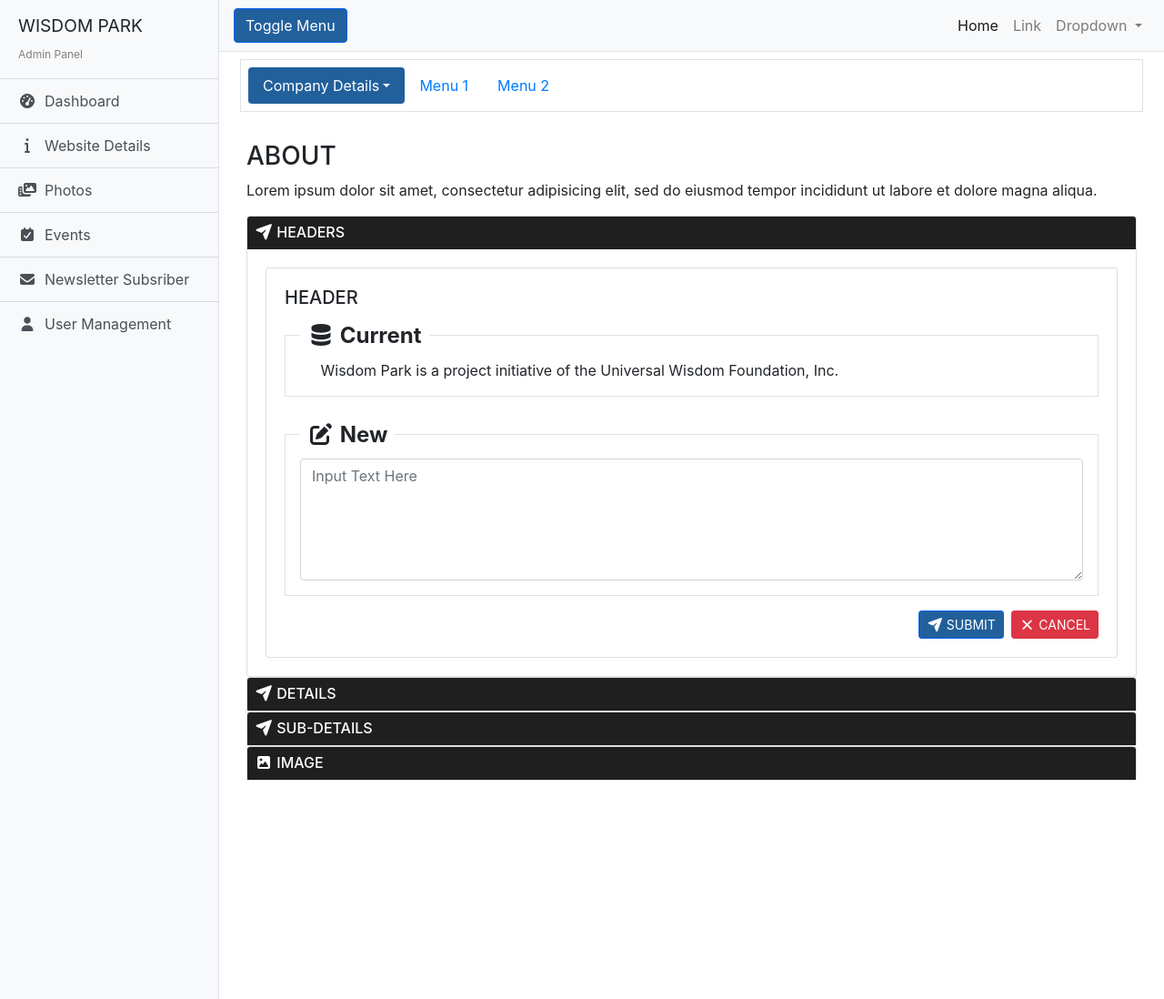
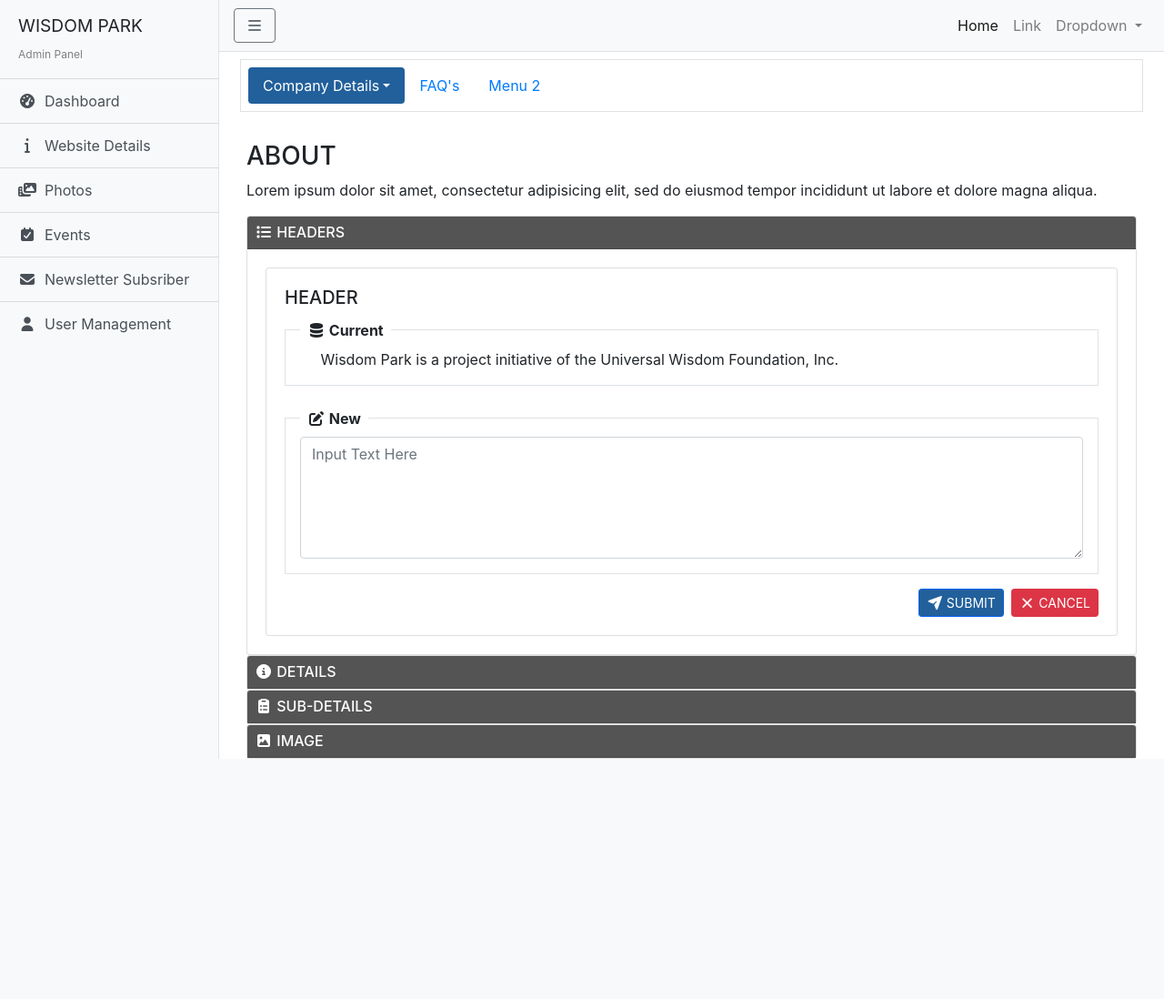
Before and after one commit to jeffersongernale/wisdomparkph, a CodeIgniter app: page /database/index.php/page/admin_home in a window 1280 px wide. Shown: the top 1098 px of the page at 91% size. After the commit the page ends 834 px from the top, so only its background shows below. Run offline with CodeIgniter, Linux system fonts and the light colour scheme; some libraries are stand-ins or nearby versions.

Commit message:
[COMPANY DETAILS] - Update: UI

```diff
--- a/application/views/admin/admin_home.php
+++ b/application/views/admin/admin_home.php
@@ -10,7 +10,7 @@
     </div>
     </li>
     <li class="nav-item">
-      <a class="nav-link" data-toggle="pill" href="#menu1">Menu 1</a>
+      <a class="nav-link" data-toggle="pill" href="#menu1">FAQ's</a>
     </li>
     <li class="nav-item">
       <a class="nav-link" data-toggle="pill" href="#menu2">Menu 2</a>
@@ -20,12 +20,13 @@
   <!-- Tab panes -->
   <div class="tab-content">
 
-    <?php include 'company_details/about.php' ?>
+    <?php include 'company_details/about.php'; ?>
 
-    <?php include 'company_details/mission.php' ?>
+    <?php include 'company_details/mission.php'; ?>
 
-    <?php include 'company_details/vision.php' ?>
-    <?php include 'company_details/goal.php' ?>
+    <?php include 'company_details/vision.php'; ?>
+
+    <?php include 'company_details/goal.php'; ?>
 
     <div id="menu1" class="container tab-pane fade"><br>
       <h3>Menu 1</h3>
--- a/application/views/admin/company_details/about.php
+++ b/application/views/admin/company_details/about.php
@@ -1,4 +1,4 @@
-<div id="about" class="container-fluid tab-pane active"><br>
+<div id="about" class="container tab-pane active"><br>
     <h3>ABOUT</h3>
     <p>Lorem ipsum dolor sit amet, consectetur adipisicing elit, sed do eiusmod tempor incididunt ut labore et dolore magna aliqua.</p>
 
@@ -9,7 +9,7 @@
         <div class="card">
             <div class="card-header p-1 accordion_header" id="accordion_header" data-toggle="collapse" data-target="#collapse_header" aria-expanded="true" aria-controls="collapseOne">
                 <h6 class="mb-0 p-1">
-                    <i class="fa fa-paper-plane"></i>&nbsp;HEADERS
+                    <i class="fa fa-list"></i>&nbsp;HEADERS
                 </h6>
             </div>
             <div id="collapse_header" class="collapse show" aria-labelledby="headingOne" data-parent="#accordion">
@@ -41,12 +41,12 @@
         <div class="card">
             <div class="card-header p-1  accordion_header" id="headingTwo" data-toggle="collapse" data-target="#collapse_details" aria-expanded="false" aria-controls="collapseTwo">
                 <h6 class="mb-0  p-1">
-                <i class="fa fa-paper-plane"></i>&nbsp;DETAILS
+                    <i class="fa fa-info-circle"></i>&nbsp;DETAILS
                 </h6>
             </div>
             <div id="collapse_details" class="collapse" aria-labelledby="headingTwo" data-parent="#accordion">
                 <div class="card-body">
-                <div class="card">
+                    <div class="card">
                         <!-- <img src="..." class="card-img-top" alt="..."> -->
                         <div class="card-body">
                             <h5 class="card-title">DETAILS</h5>
@@ -71,14 +71,14 @@
         </div>
 
         <div class="card">
-            <div class="card-header p-1  accordion_header" id="headingThree"  data-toggle="collapse" data-target="#collapse_subdetails" aria-expanded="false" aria-controls="collapseThree">
+            <div class="card-header p-1  accordion_header" id="headingThree" data-toggle="collapse" data-target="#collapse_subdetails" aria-expanded="false" aria-controls="collapseThree">
                 <h6 class="mb-0  p-1">
-                <i class="fa fa-paper-plane"></i>&nbsp;SUB-DETAILS
+                    <i class="fa fa-clipboard-list"></i>&nbsp;SUB-DETAILS
                 </h6>
             </div>
             <div id="collapse_subdetails" class="collapse" aria-labelledby="headingThree" data-parent="#accordion">
                 <div class="card-body">
-                <div class="card">
+                    <div class="card">
                         <!-- <img src="..." class="card-img-top" alt="..."> -->
                         <div class="card-body">
                             <h5 class="card-title">SUB-DETAILS</h5>
@@ -110,14 +110,14 @@
                         </div>
                     </div>
                 </div>
-                </div>
             </div>
+
         </div>
 
         <div class="card">
-            <div class="card-header p-1 accordion_header" id="headingThree"  data-toggle="collapse" data-target="#collapse_image" aria-expanded="false" aria-controls="collapseThree">
+            <div class="card-header p-1 accordion_header" id="headingThree" data-toggle="collapse" data-target="#collapse_image" aria-expanded="false" aria-controls="collapseThree">
                 <h6 class="mb-0  p-1">
-                <i class="fa fa-image"></i>&nbsp;IMAGE
+                    <i class="fa fa-image"></i>&nbsp;IMAGE
                 </h6>
             </div>
             <div id="collapse_image" class="collapse" aria-labelledby="headingThree" data-parent="#accordion">
--- a/application/views/admin/company_details/goal.php
+++ b/application/views/admin/company_details/goal.php
@@ -1,4 +1,44 @@
 <div id="goal" class="container tab-pane fade"><br>
-      <h3>GOAL</h3>
-      <p>Lorem ipsum dolor sit amet, consectetur adipisicing elit, sed do eiusmod tempor incididunt ut labore et dolore magna aliqua.</p>
+  <h3>GOAL</h3>
+
+  <div class="card">
+    <!-- <img src="..." class="card-img-top" alt="..."> -->
+    <div class="card-body">
+      <h5 class="card-title">COMPANY GOALS</h5>
+      <fieldset class="border pb-3 pr-3 pl-3 mb-4">
+        <legend class="w-auto font-weight-bold pl-2 pr-2"><i class="fa fa-database"></i>&nbsp;Current</legend>
+        <p class="card-text">
+          <i class="fa fa-check"></i>&nbsp;To provide guidance to individuals from all walks life to attain quality life.
+          <br>
+          <i class="fa fa-check"></i>&nbsp;To reach out marginalized sector of the society and be able to instill the importance of human values and virtues to compassion and goodwill.
+          <br>
+          <i class="fa fa-check"></i>&nbsp;To continuously conduct relevant programs, lectures and dialogues.
+          <br>
+          <i class="fa fa-check"></i>&nbsp;To provide individuals free educational materials and make use of its library and facilities for their personal enhancement.
+          <br>
+          <i class="fa fa-check"></i>&nbsp;To foster a strong linkage between Buddhist and other inter-religious organizations.
+          <br>
+          <i class="fa fa-check"></i>&nbsp;To serve as a communication to other Buddhist organizations around the world.
+          <br>
+
+        </p>
+      </fieldset>
+
+      <fieldset class="border pb-3 pr-3 pl-3">
+        <legend class="w-auto font-weight-bold pl-2 pr-2 fieldset_header"><i class="fa fa-edit"></i>&nbsp;Edit/New</legend>
+        <button class="btn btn-sm btn-danger float-right" style="color:white"><i class="fa fa-minus"></i></button>
+        <button class="btn btn-sm btn-success float-right mr-2 ml-2 mb-2"><i class="fa fa-plus"></i></button>
+        <span class="float-right">Field Controls</span>
+
+        <input type="text" class="form-control m-2" placeholder="Input Text Here">
+        <input type="text" class="form-control m-2" placeholder="Input Text Here">
+      </fieldset>
+
+      <button type="button" id="btn_header_submit" class="btn btn-sm btn-danger float-right mt-3"><i class="fa fa-times"></i>&nbsp;CANCEL</button>
+      <button type="button" id="btn_header_submit" class="btn btn-sm btn-primary float-right mt-3 mr-2"><i class="fa fa-paper-plane"></i>&nbsp;SUBMIT</button>
+
+
     </div>
+  </div>
+
+</div>
--- a/application/views/admin/company_details/mission.php
+++ b/application/views/admin/company_details/mission.php
@@ -1,4 +1,36 @@
 <div id="mission" class="container tab-pane fade"><br>
     <h3>MISSION</h3>
-    <p>Lorem ipsum dolor sit amet, consectetur adipisicing elit, sed do eiusmod tempor incididunt ut labore et dolore magna aliqua.</p>
+
+    <div class="card">
+        <div class="card-header p-1 accordion_header" id="accordion_header" data-toggle="collapse" data-target="#collapse_header" aria-expanded="true" aria-controls="collapseOne">
+            <h6 class="mb-0 p-1">
+                <i class="fa fa-list"></i>&nbsp;MISSION
+            </h6>
+        </div>
+        <div id="collapse_header" class="collapse show" aria-labelledby="headingOne" data-parent="#accordion">
+            <div class="card-body">
+                <div class="card">
+                    <!-- <img src="..." class="card-img-top" alt="..."> -->
+                    <div class="card-body">
+                        <h5 class="card-title">COMPANY MISSION</h5>
+                        <fieldset class="border pb-3 pr-3 pl-3 mb-4">
+                            <legend class="w-auto font-weight-bold pl-2 pr-2"><i class="fa fa-database"></i>&nbsp;Current</legend>
+                            <p class="card-text">&nbsp;&nbsp;&nbsp;&nbsp;&nbsp;To make Buddhism in daily life work for the betterment of individual and the society as a whole. And to continuously promote Buddhism as a Philosophy, Way of Life and continuing education.
+                            </p>
+                        </fieldset>
+
+                        <fieldset class="border pb-3 pr-3 pl-3">
+                            <legend class="w-auto font-weight-bold pl-2 pr-2 fieldset_header"><i class="fa fa-edit"></i>&nbsp;New</legend>
+                            <textarea id="txt_header" class="form-control" placeholder="Input Text Here" rows="5"></textarea>
+                        </fieldset>
+
+                        <button type="button" id="btn_header_submit" class="btn btn-sm btn-danger float-right mt-3"><i class="fa fa-times"></i>&nbsp;CANCEL</button>
+                        <button type="button" id="btn_header_submit" class="btn btn-sm btn-primary float-right mt-3 mr-2"><i class="fa fa-paper-plane"></i>&nbsp;SUBMIT</button>
+
+                    </div>
+                </div>
+            </div>
+        </div>
+    </div>
+
 </div>
--- a/application/views/admin/company_details/vision.php
+++ b/application/views/admin/company_details/vision.php
@@ -1,4 +1,25 @@
 <div id="vision" class="container tab-pane fade"><br>
     <h3>VISION</h3>
-    <p>Lorem ipsum dolor sit amet, consectetur adipisicing elit, sed do eiusmod tempor incididunt ut labore et dolore magna aliqua.</p>
+
+    <div class="card">
+        <!-- <img src="..." class="card-img-top" alt="..."> -->
+        <div class="card-body">
+            <h5 class="card-title">COMPANY VISION</h5>
+            <fieldset class="border pb-3 pr-3 pl-3 mb-4">
+                <legend class="w-auto font-weight-bold pl-2 pr-2"><i class="fa fa-database"></i>&nbsp;Current</legend>
+                <p class="card-text">&nbsp;&nbsp;&nbsp;&nbsp;&nbsp;To grow as a non-stock, non-profit organization & to provide the public quality humanitarian services guided by the teachings of Buddhism.
+                </p>
+            </fieldset>
+
+            <fieldset class="border pb-3 pr-3 pl-3">
+                <legend class="w-auto font-weight-bold pl-2 pr-2 fieldset_header"><i class="fa fa-edit"></i>&nbsp;New</legend>
+                <textarea id="txt_header" class="form-control" placeholder="Input Text Here" rows="5"></textarea>
+            </fieldset>
+
+            <button type="button" id="btn_header_submit" class="btn btn-sm btn-danger float-right mt-3"><i class="fa fa-times"></i>&nbsp;CANCEL</button>
+            <button type="button" id="btn_header_submit" class="btn btn-sm btn-primary float-right mt-3 mr-2"><i class="fa fa-paper-plane"></i>&nbsp;SUBMIT</button>
+
+        </div>
+    </div>
+
 </div>
--- a/application/views/template/navbar.php
+++ b/application/views/template/navbar.php
@@ -1,5 +1,5 @@
 <nav class="navbar navbar-expand-lg navbar-light bg-light border-bottom">
-    <button class="btn btn-primary" id="menu-toggle">Toggle Menu</button>
+    <button class="btn btn-outline-secondary" id="menu-toggle"><i class="fa fa-bars"></i></button>
 
     <button class="navbar-toggler" type="button" data-toggle="collapse" data-target="#navbarSupportedContent" aria-controls="navbarSupportedContent" aria-expanded="false" aria-label="Toggle navigation">
         <span class="navbar-toggler-icon"></span>
--- a/asset/css/custom.css
+++ b/asset/css/custom.css
@@ -13,7 +13,7 @@
 
 .accordion_header
 {
-	background-color: #1f1f1f;
+	background-color: #545454;
 	/* background-color: #22609c; */
 	color: white !important;
 	cursor: pointer;
@@ -29,4 +29,10 @@
 .btn-success
 {
 	color:white !important;
+	background-color: rgb(59, 126, 59) !important;
 }
+
+legend
+{
+	font-size: 1em;
+}
```
Also changed, not shown: application/views/admin/company_details/faqs.php (added).
